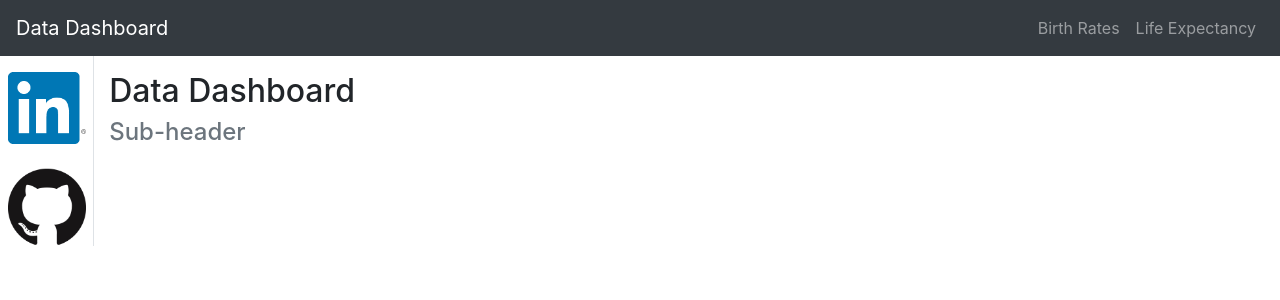
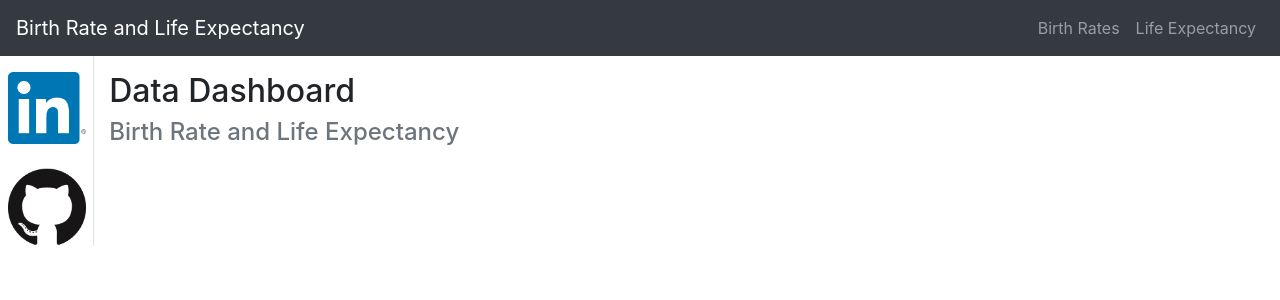
Before and after one commit to Jimeng927/Deploy_a_dada_dashboard, a Flask app: template myapp/templates/index.html in a window 1280 px wide. Shown: the top 300 px of that part. Run offline with Flask 2, Linux system fonts and the light colour scheme; the template is opened without the code that fills it, so the values that code supplies are empty; the page is wider than the window, and the part outside it is not shown; some libraries are stand-ins or nearby versions.

Commit message:
Update headlines

```diff
--- a/myapp/templates/index.html
+++ b/myapp/templates/index.html
@@ -19,7 +19,7 @@
 
 <!--navbar links-->
 <nav class="navbar navbar-expand-lg navbar-dark bg-dark sticky-top">
-   <a class="navbar-brand" href="#">Data Dashboard</a>
+   <a class="navbar-brand" href="#">Birth Rate and Life Expectancy</a>
   <button class="navbar-toggler" type="button" data-toggle="collapse"
   data-target="#navbarTogglerDemo02"
   aria-controls="navbarTogglerDemo02" aria-expanded="false"
@@ -64,7 +64,7 @@
         <div id="middle-info" class="mt-3">
 
             <h2 id="tag-line">Data Dashboard</h2>
-            <h4 id="tag-line" class="text-muted">Sub-header</h4>
+            <h4 id="tag-line" class="text-muted">Birth Rate and Life Expectancy</h4>
 
         </div>
 
```
